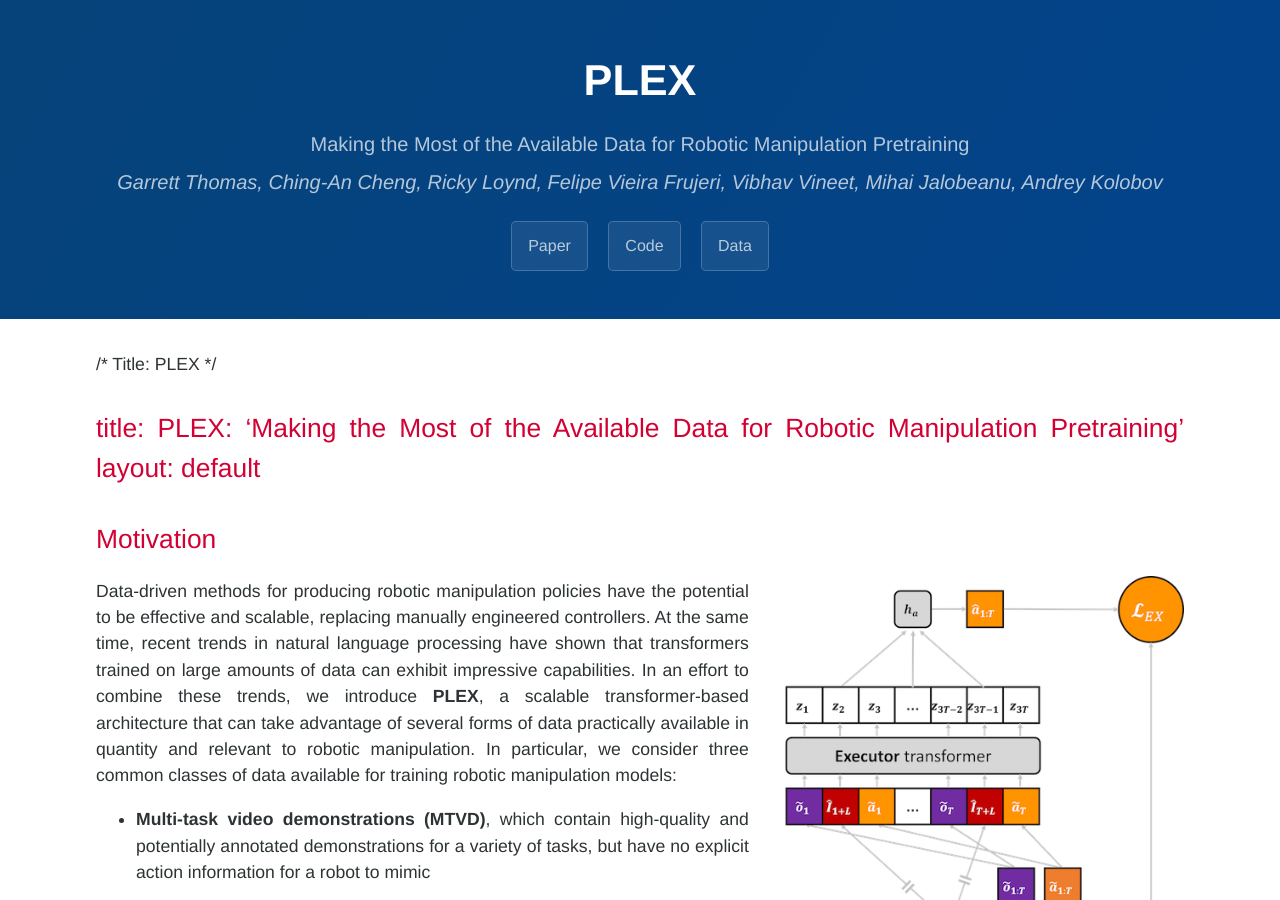
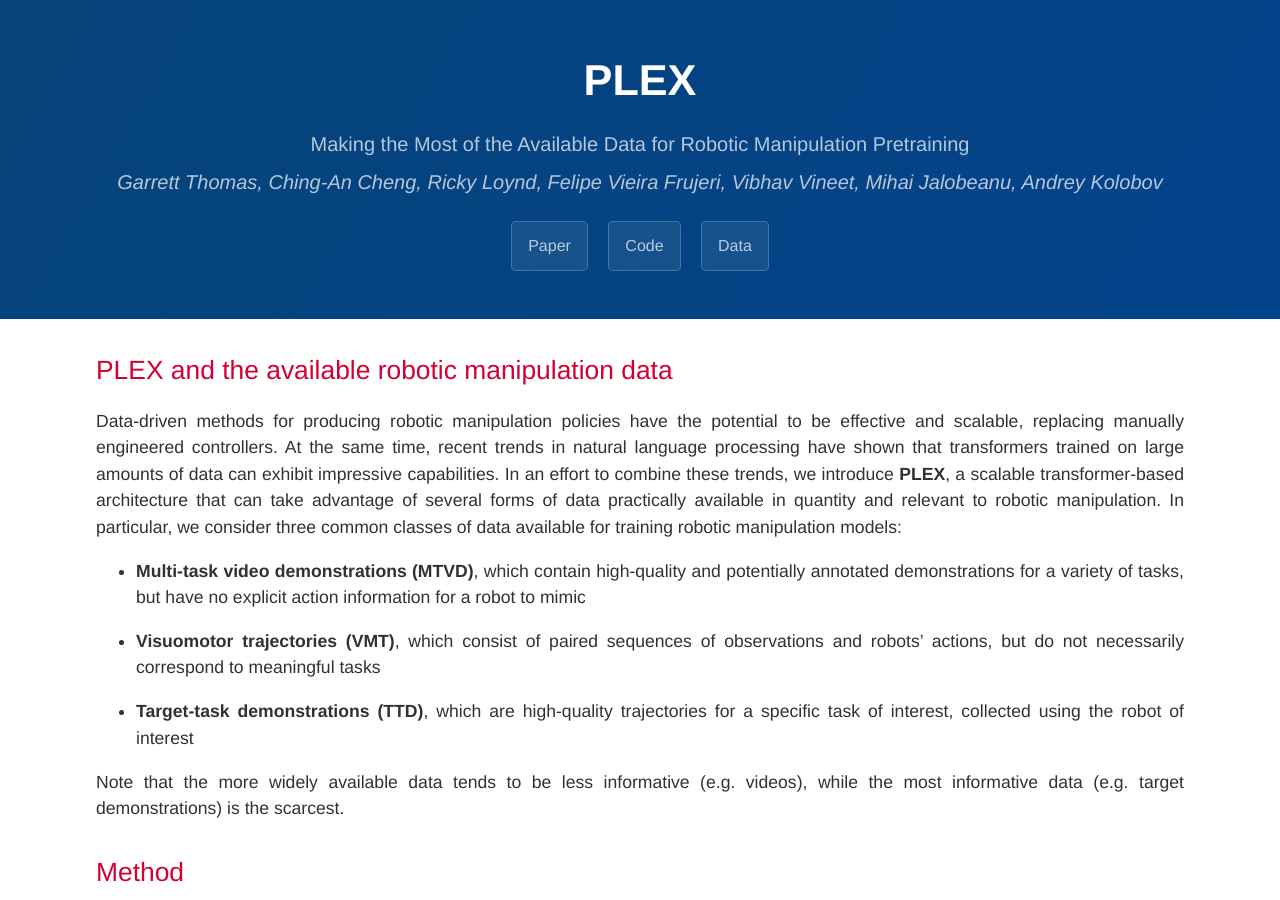
Before and after one commit to microsoft/PLEX, a Jekyll site: the page built from docs/index.md, in a window 1280 px wide and 900 px high. Built offline with Jekyll 4.4.1, drawn with Linux system fonts in a browser that asks for light colours; nearby versions of some CDN libraries; our own code applies the rules of GitHub Pages for plain Markdown files; comment, search, counter and statistics services are not loaded.

Commit message:
More page layout tweaks

```diff
--- a/docs/index.md
+++ b/docs/index.md
@@ -1,15 +1,8 @@
-/*
-Title: PLEX
-*/
-
+---
 title: PLEX: 'Making the Most of the Available Data for Robotic Manipulation Pretraining' layout: default
 ---
 
-## Motivation
-
-<div style="text-align:center">
-    <img src="./assets/img/PLEX.png" alt="PLEX architecture" align="right" width="40%" height="auto"/>
-</div>
+## PLEX and the available robotic manipulation data
 
 Data-driven methods for producing robotic manipulation policies have the potential to be effective and scalable, replacing manually engineered controllers. At the same time, recent trends in natural language processing have shown that transformers trained on large amounts of data can exhibit impressive capabilities. In an effort to combine these trends, we introduce **PLEX**, a scalable transformer-based architecture that can take advantage of several forms of data practically available in quantity and relevant to robotic manipulation. In particular, we consider three common classes of data available for training robotic manipulation models:
 
@@ -24,6 +17,10 @@ Note that the more widely available data tends to be less informative (e.g. vide
 ## Method
 
 Our ***PL*anning-*EX*ecution (PLEX)** architecture separates the model into a *planner*, which predicts the future observations (in a latent space), and an *executor*, which predicts the actions needed to effect those future observations:
+
+<div style="text-align:center">
+    <img src="./assets/img/PLEX.png" alt="PLEX architecture" width="40%" height="auto"/>
+</div>
 
 This separation makes PLEX especially amenable to training on the aforementioned data categories. The executor along with the image observation encoder is pretrained on the **VMT** data, the planner is pretrained on the **MTVD** data, and the entire PLEX architecture is then finetuned on **TTD** trajectories.
 
```
